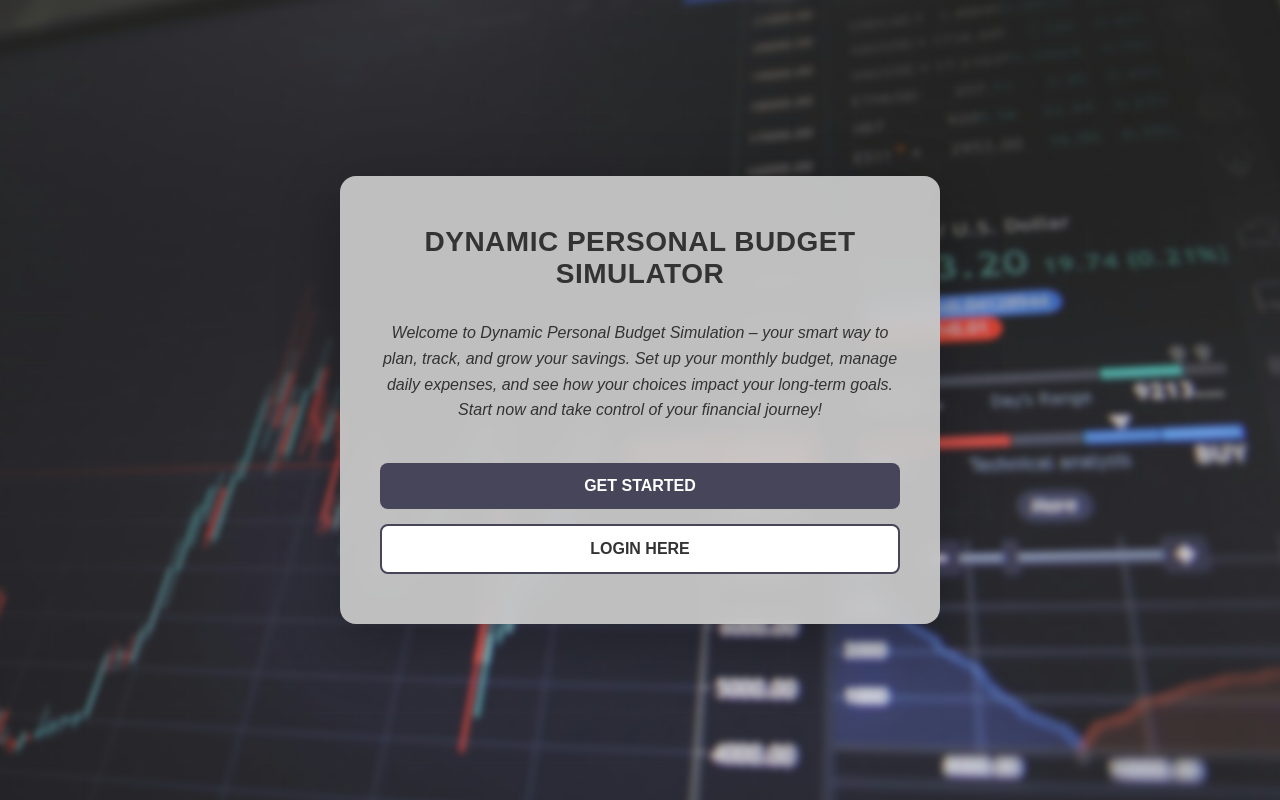
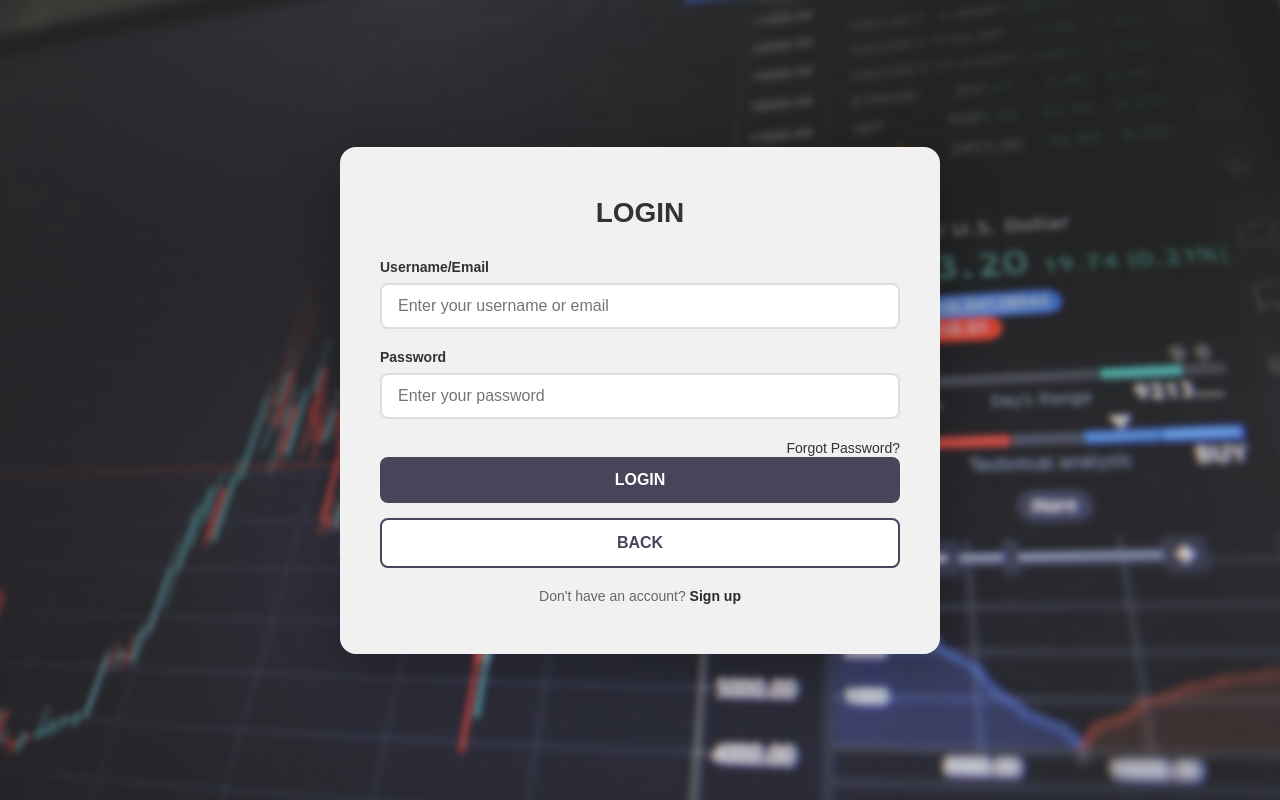
Before and after one commit to 23pwbcs1008/DPBS, a plain HTML site: page Frontend/index.html in a window 1280 px wide. Both pictures are taken after a click on the button "LOGIN HERE". Drawn offline with Linux system fonts and the light colour scheme.

Commit message:
Login Form Created - Sherjeel Ali

```diff
--- a/Frontend/index.html
+++ b/Frontend/index.html
@@ -1,5 +1,6 @@
 <!DOCTYPE html>
 <html lang="en">
+
 <head>
     <meta charset="UTF-8">
     <meta name="viewport" content="width=device-width, initial-scale=1.0">
@@ -13,15 +14,48 @@
     <div class="background-chart"></div>
 
     <div class="container">
-        <h1>DYNAMIC PERSONAL BUDGET SIMULATOR</h1>
+        <!-- Welcome Screen -->
+        <div class="welcome-screen active">
+            <h1>DYNAMIC PERSONAL BUDGET SIMULATOR</h1>
 
-        <p class="description">
-            Welcome to Dynamic Personal Budget Simulation – your smart way to plan, track, and grow your savings. Set up your monthly budget, manage daily expenses, and see how your choices impact your long-term goals. Start now and take control of your financial journey!
-        </p>
+            <h3 class="description">
+                Simulate, Adjust, and Master Your Personal Finances.
+            </h3>
 
-        <div class="button-group">
-            <button class="btn-primary" onclick="getStarted()">GET STARTED</button>
-            <button class="btn-secondary" onclick="login()">LOGIN HERE</button>
+            <div class="button-group">
+                <button class="btn-primary" onclick="getStarted()">GET STARTED</button>
+                <button class="btn-secondary" onclick="showLogin()">LOGIN HERE</button>
+            </div>
+        </div>
+
+        <!-- Login Form -->
+        <div class="login-form">
+            <h2>LOGIN</h2>
+
+            <form onsubmit="handleLogin(event)">
+                <div class="form-group">
+                    <label for="email">Username/Email</label>
+                    <input type="text" id="email" name="email" placeholder="Enter your username or email" required>
+                </div>
+
+                <div class="form-group">
+                    <label for="password">Password</label>
+                    <input type="password" id="password" name="password" placeholder="Enter your password" required>
+                </div>
+
+                <div class="forgot-password">
+                    <a href="#" onclick="forgotPassword(event)">Forgot Password?</a>
+                </div>
+
+                <div class="button-group">
+                    <button type="submit" class="btn-primary">LOGIN</button>
+                    <button type="button" class="btn-secondary" onclick="showWelcome()">BACK</button>
+                </div>
+            </form>
+
+            <div class="back-link">
+                Don't have an account? <a href="#" onclick="showSignup()">Sign up</a>
+            </div>
         </div>
     </div>
 
@@ -31,10 +65,36 @@
             // Add your navigation logic here
         }
 
-        function login() {
-            alert('Redirecting to login page...');
+        function showLogin() {
+            document.querySelector('.welcome-screen').classList.remove('active');
+            document.querySelector('.login-form').classList.add('active');
+        }
+
+        function showWelcome() {
+            document.querySelector('.login-form').classList.remove('active');
+            document.querySelector('.welcome-screen').classList.add('active');
+        }
+
+        function handleLogin(event) {
+            event.preventDefault();
+            const email = document.getElementById('email').value;
+            const password = document.getElementById('password').value;
+
+            alert(`Login attempted with:\nEmail: ${email}\nPassword: ${password}`);
             // Add your login logic here
+        }
+
+        function forgotPassword(event) {
+            event.preventDefault();
+            alert('Forgot password functionality here');
+            // Add your forgot password logic here
+        }
+
+        function showSignup() {
+            document.querySelector('.login-form').classList.remove('active');
+            document.querySelector('.welcome-screen').classList.add('active');
         }
     </script>
 </body>
+
 </html>
--- a/Frontend/style.css
+++ b/Frontend/style.css
@@ -26,6 +26,7 @@
     transform: scale(1.05);
 
 }
+
 body {
     font-family: var(--primary-font);
     min-height: 100vh;
@@ -50,7 +51,7 @@ body {
 }
 
 .container {
-    background: rgba(200, 200, 200, 0.95);
+    background: var(--background-color);
     border-radius: 16px;
     padding: 50px 40px;
     max-width: 600px;
@@ -58,6 +59,16 @@ body {
     text-align: center;
     box-shadow: 0 20px 60px rgba(0, 0, 0, 0.3);
     backdrop-filter: blur(10px);
+}
+
+.welcome-screen,
+.login-form {
+    display: none;
+}
+
+.welcome-screen.active,
+.login-form.active {
+    display: block;
 }
 
 h1 {
@@ -110,7 +121,7 @@ button {
 
 .btn-secondary {
     background-color: white;
-    color: var(--text-color);
+    color: var(--primary-color);
     border: 2px solid var(--primary-color);
 }
 
@@ -124,12 +135,82 @@ button {
     transform: translateY(0);
 }
 
+/* Login Form Styles */
+.login-form h2 {
+    font-size: 28px;
+    font-weight: 700;
+    color: var(--text-color);
+    margin-bottom: 30px;
+}
+
+.form-group {
+    margin-bottom: 20px;
+    text-align: left;
+}
+
+.form-group label {
+    display: block;
+    font-size: 14px;
+    font-weight: 600;
+    color: var(--text-color);
+    margin-bottom: 8px;
+}
+
+.form-group input {
+    width: 100%;
+    padding: 12px 16px;
+    font-size: 16px;
+    border: 2px solid #ddd;
+    border-radius: 8px;
+    transition: all 0.3s ease;
+    background-color: white;
+}
+
+.form-group input:focus {
+    outline: none;
+    border-color: #2a2a2a;
+    box-shadow: 0 0 0 3px rgba(42, 42, 42, 0.1);
+}
+
+.forgot-password {
+    text-align: right;
+    margin-top: 10px;
+}
+
+.forgot-password a {
+    font-size: 14px;
+    color: var(--text-color);
+    text-decoration: none;
+    font-weight: 500;
+}
+
+.forgot-password a:hover {
+    text-decoration: underline;
+}
+
+.back-link {
+    margin-top: 20px;
+    font-size: 14px;
+    color: #666;
+}
+
+.back-link a {
+    color: #2a2a2a;
+    text-decoration: none;
+    font-weight: 600;
+}
+
+.back-link a:hover {
+    text-decoration: underline;
+}
+
 @media (max-width: 600px) {
     .container {
         padding: 40px 25px;
     }
 
-    h1 {
+    h1,
+    .login-form h2 {
         font-size: 24px;
         margin-bottom: 25px;
     }
@@ -143,6 +224,11 @@ button {
         padding: 12px 24px;
         font-size: 15px;
     }
+
+    .form-group input {
+        padding: 10px 14px;
+        font-size: 15px;
+    }
 }
 
 @media (max-width: 400px) {
@@ -150,7 +236,8 @@ button {
         padding: 30px 20px;
     }
 
-    h1 {
+    h1,
+    .login-form h2 {
         font-size: 20px;
         margin-bottom: 20px;
     }
@@ -164,4 +251,9 @@ button {
         padding: 11px 20px;
         font-size: 14px;
     }
+
+    .form-group input {
+        padding: 10px 12px;
+        font-size: 14px;
+    }
 }
```
